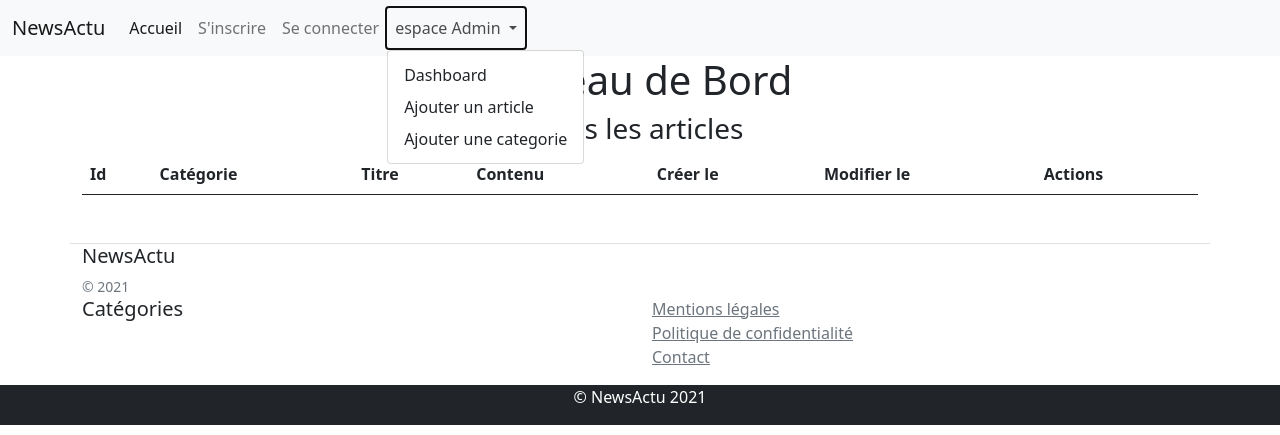
After one commit to Liloone/NewsActu-Symfony, a Symfony app: template templates/admin/show_dashboard.html.twig in a window 1280 px wide, after a click on "espace Admin". The commit adds this page. Shown: the top 435 px of the page. Run offline with Twig, Linux system fonts and the light colour scheme; the template is opened without the code that fills it, so the values that code supplies are empty; some libraries are stand-ins or nearby versions.

Commit message:
create dashboard

```diff
--- a/config/services.yaml
+++ b/config/services.yaml
@@ -4,6 +4,8 @@
 # Put parameters here that don't need to change on each machine where the app is deployed
 # https://symfony.com/doc/current/best_practices.html#use-parameters-for-application-configuration
 parameters:
+    uploads_dir: '%kernel.project_dir%/public/uploads'
+
 
 services:
     # default configuration for services in *this* file
--- /dev/null
+++ b/templates/admin/show_dashboard.html.twig
@@ -0,0 +1,38 @@
+{% extends 'base.html.twig' %}
+
+{% block body %}
+
+	<h1 class="text-center">Tableau de Bord</h1>
+
+	{% include 'include/_flashes.html.twig' %}
+
+	<h3 class="text-center">Tous les articles</h3>
+	<table class="table">
+		<thead>
+			<tr>
+				<th>Id</th>
+				<th>Catégorie</th>
+				<th>Titre</th>
+				<th>Contenu</th>
+				<th>Créer le</th>
+				<th>Modifier le</th>
+				<th>Actions</th>
+			</tr>
+		</thead>
+		<tbody>
+			{% for article in articles %}
+				<tr>
+					<td>{{ article.id }}</td>
+					<td>{{ article.category.name }}</td>
+
+					<td>{{ article.title |length > 20 ? article.title|slice(0,20) ~ ' ... ' : article.title }}</td>
+
+					<td>{{ article.content }}</td>
+					<td>{{ article.createdAt | date('d/m/Y') }}</td>
+					<td>{{ article.updatedAt | date('d/m/Y') }}</td>
+					<td></td>
+				</tr>
+			{% endfor %}
+		</tbody>
+	</table>
+{% endblock %}
--- /dev/null
+++ b/templates/include/_flashes.html.twig
@@ -0,0 +1,24 @@
+{% for label, messages in app.flashes %}
+	{% for message in messages %}
+
+		<div class="alert alert-{{ label }} alert-dismissible fade show" role="alert">
+			{% if label == 'success' %}
+				<span class="alert-inner--icon">
+					<i class="fa fa-thumbs-up"></i>
+				</span>
+			{% else %}
+				<span class="alert-inner--icon">
+					<i class="fa fa-thumbs-down"></i>
+				</span>
+			{% endif %}
+
+			<span class="alert-inner--text">
+				<strong>{{ label | title }}
+					:
+				</strong>
+				{{ message | raw }}</span>
+		</div>
+
+
+	{% endfor %}
+{% endfor %}
--- a/templates/include/_nav.html.twig
+++ b/templates/include/_nav.html.twig
@@ -20,8 +20,8 @@
             espace Admin
           </a>
           <ul class="dropdown-menu" aria-labelledby="navbarDropdown">
-            <li><a class="dropdown-item" href="#">Dashboard</a></li>
-            <li><a class="dropdown-item" href="#">Ajouter un article </a></li>
+            <li><a class="dropdown-item" href="{{ path('show_dashboard') }}">Dashboard</a></li>
+            <li><a class="dropdown-item" href="{{ path('create_article') }}">Ajouter un article </a></li>
              <li><a class="dropdown-item" href="#">Ajouter une categorie </a></li>
             {# <li><hr class="dropdown-divider"></li>
             <li><a class="dropdown-item" href="#">Something else here</a></li> #}
```
Also changed, not shown: src/Controller/AdminController.php (+70 -1 lines), src/Form/ArticleFormType.php (+8 -5 lines), templates/admin/form/create_article.html.twig (+45 -0 lines).
